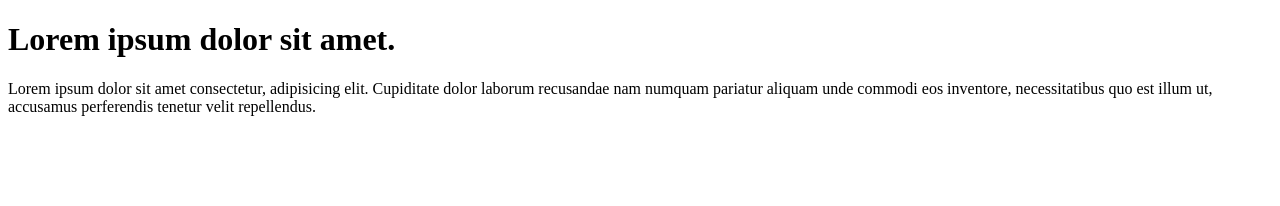
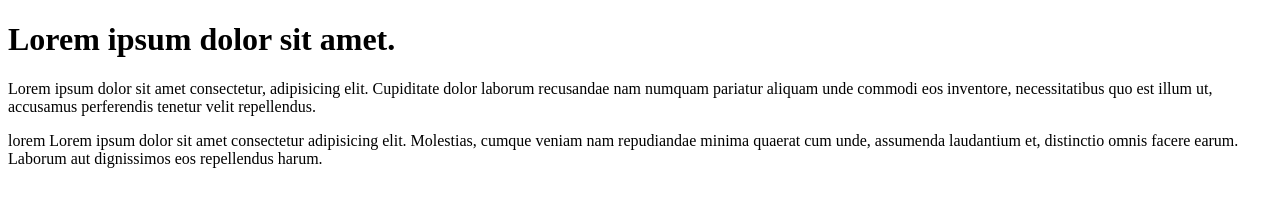
Before and after one commit to moniq111/practica-git, a plain HTML site: page index.html in a window 1280 px wide. Drawn offline with Linux system fonts and the light colour scheme.

Commit message:
añadiendo paraffo en index 11octu

```diff
--- a/index.html
+++ b/index.html
@@ -8,5 +8,7 @@
 <body>
     <h1>Lorem ipsum dolor sit amet.</h1>
     <p>Lorem ipsum dolor sit amet consectetur, adipisicing elit. Cupiditate dolor laborum recusandae nam numquam pariatur aliquam unde commodi eos inventore, necessitatibus quo est illum ut, accusamus perferendis tenetur velit repellendus.</p>
+<p>lorem Lorem ipsum dolor sit amet consectetur adipisicing elit. Molestias, cumque veniam nam repudiandae minima quaerat cum unde, assumenda laudantium et, distinctio omnis facere earum. Laborum aut dignissimos eos repellendus harum.</p>
+
 </body>
 </html>
```
